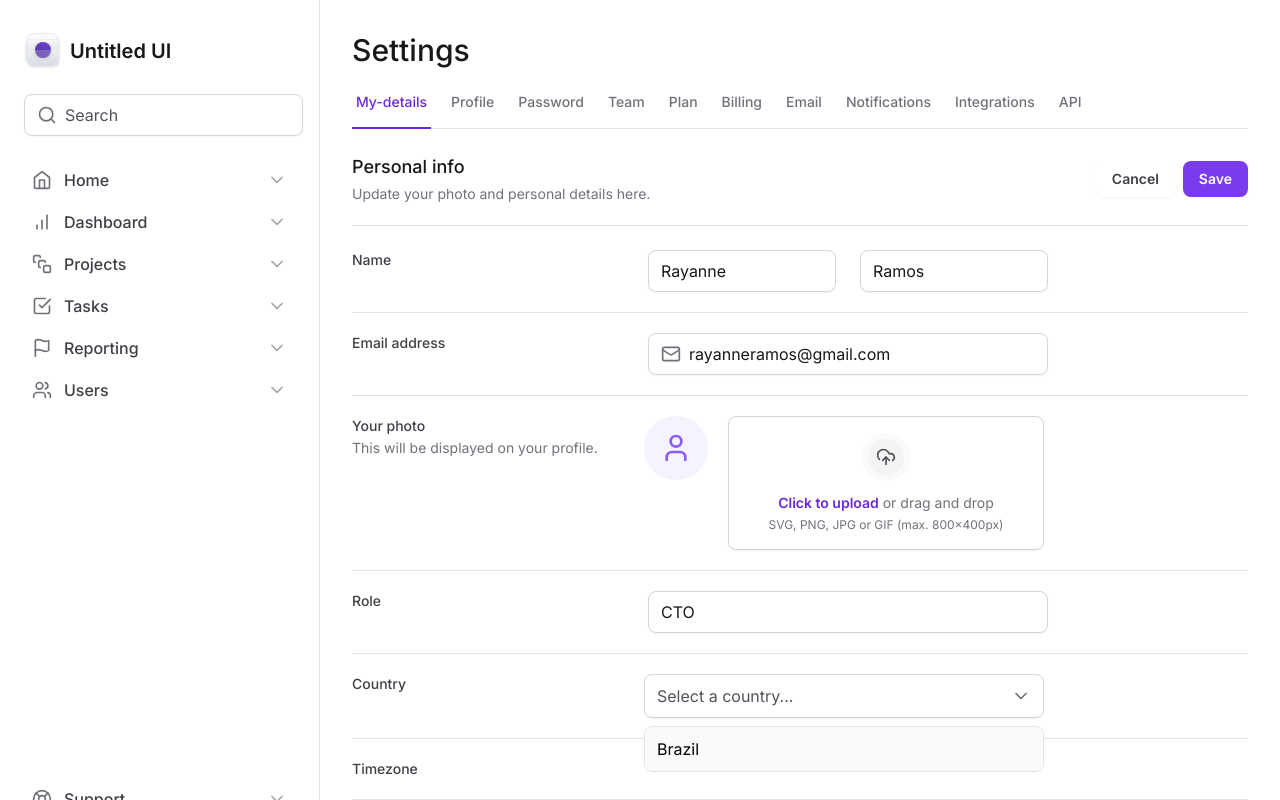
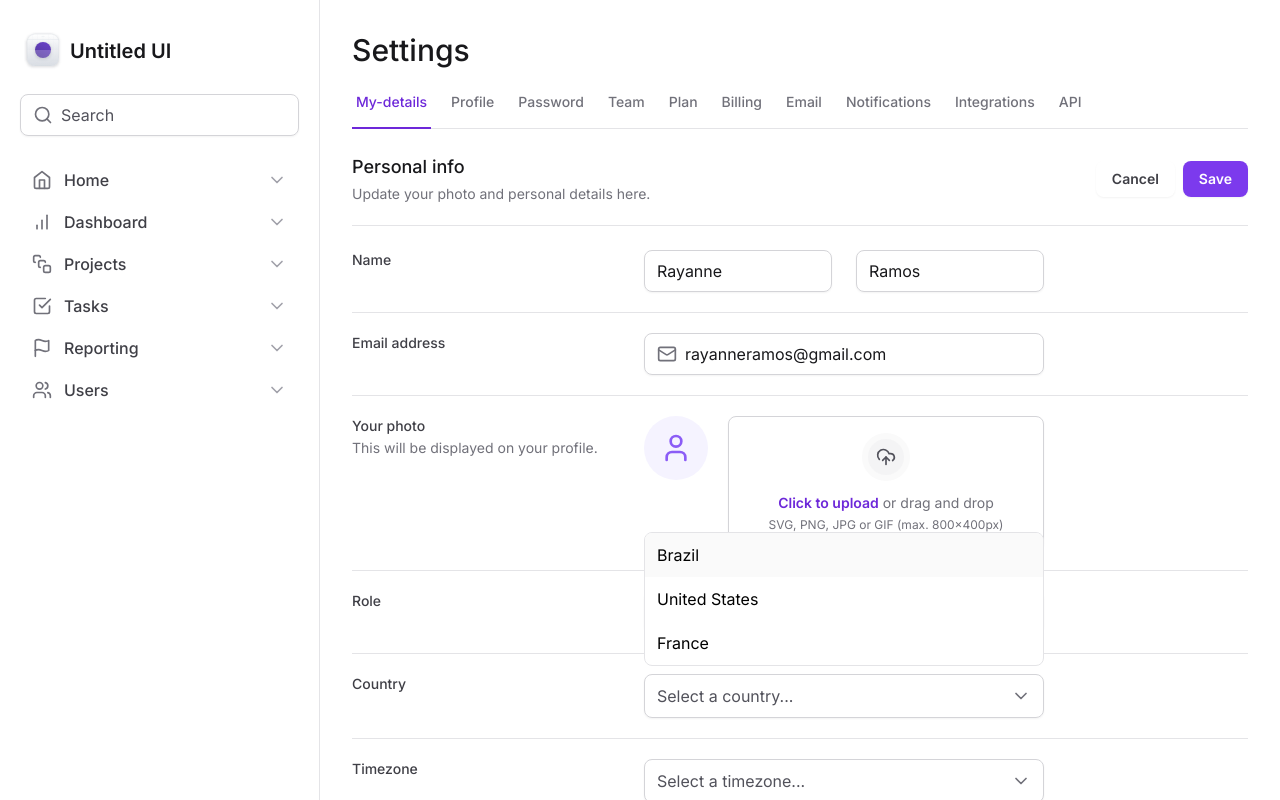
Before and after one commit to RayanneRamos/masterizando-tailwind, a Next.js app: page / in a window 1280 px wide. Both pictures are taken after a click on the button "Select a country...". Shown: the top 800 px of the page. Built offline with nearby package versions, Linux system fonts and the light colour scheme.

Commit message:
componentizando o select

```diff
--- a/src/app/page.tsx
+++ b/src/app/page.tsx
@@ -5,6 +5,7 @@ import { SettingsTabs } from "@/components/SettingsTabs";
 import * as FileInput from "../components/Form/FileInput";
 import { Mail } from "lucide-react";
 import { Select } from "@/components/Form/Select";
+import { SelectItem } from "@/components/Form/Select/SelectItem";
 export default function Home() {
   return (
     <>
@@ -106,7 +107,11 @@ export default function Home() {
               Country
             </label>
 
-            <Select />
+            <Select placeholder="Select a country...">
+              <SelectItem value="br" text="Brazil" />
+              <SelectItem value="us" text="United States" />
+              <SelectItem value="fr" text="France" />
+            </Select>
           </div>
           <div className="grid grid-cols-form gap-3 pt-5">
             <label
@@ -116,7 +121,13 @@ export default function Home() {
               Timezone
             </label>
 
-            <div></div>
+            <Select placeholder="Select a timezone...">
+              <SelectItem
+                value="utc8"
+                text="Pacific Standart Time (UTC-08:00)"
+              />
+              <SelectItem value="utc3" text="América São Paulo (UTC-03:00)" />
+            </Select>
           </div>
           <div className="grid grid-cols-form gap-3 pt-5">
             <label htmlFor="bio" className="text-sm font-medium text-zinc-700">
--- /dev/null
+++ b/src/components/Form/Select/SelectItem.tsx
@@ -0,0 +1,22 @@
+/* eslint-disable prettier/prettier */
+"use client";
+import * as Select from "@radix-ui/react-select";
+import { Check } from "lucide-react";
+
+export type SelectItemProps = Select.SelectItemProps & {
+  text: string;
+};
+
+export function SelectItem({ text, ...props }: SelectItemProps) {
+  return (
+    <Select.Item
+      className="flex items-center justify-between gap-2 px-3 py-2.5 outline-none data-[highlighted]:bg-zinc-50"
+      {...props}
+    >
+      <Select.ItemText className="text-black">{text}</Select.ItemText>
+      <Select.ItemIndicator>
+        <Check className="h-4 w-4 text-violet-500" />
+      </Select.ItemIndicator>
+    </Select.Item>
+  );
+}
--- a/src/components/Form/Select.tsx
+++ b/src/components/Form/Select/index.tsx
@@ -1,14 +1,22 @@
+/* eslint-disable prettier/prettier */
 "use client";
 
 import * as SelectPrimitive from "@radix-ui/react-select";
-import { Check, ChevronDown } from "lucide-react";
+import { ChevronDown } from "lucide-react";
+import { ReactNode } from "react";
+import { SelectItem } from "./SelectItem";
 
-export function Select() {
+export type SelectProps = {
+  children: ReactNode;
+  placeholder: string;
+};
+
+export function Select({ children, placeholder }: SelectProps) {
   return (
     <SelectPrimitive.Root>
       <SelectPrimitive.Trigger className="flex h-11 w-full items-center justify-between gap-2 rounded-lg border border-zinc-300 px-3 py-2 shadow-sm data-[placeholder]:text-zinc-600">
         <SelectPrimitive.Value
-          placeholder="Select a country..."
+          placeholder={placeholder}
           className="text-black"
         />
         <SelectPrimitive.Icon>
@@ -24,17 +32,7 @@ export function Select() {
           className="z-10 w-[--radix-select-trigger-width] overflow-hidden rounded-lg border border-zinc-200 bg-white"
         >
           <SelectPrimitive.Viewport>
-            <SelectPrimitive.Item
-              value="br"
-              className="flex items-center justify-between gap-2 px-3 py-2.5 outline-none data-[highlighted]:bg-zinc-50"
-            >
-              <SelectPrimitive.ItemText className="text-black">
-                Brazil
-              </SelectPrimitive.ItemText>
-              <SelectPrimitive.ItemIndicator>
-                <Check className="h-4 w-4 text-violet-500" />
-              </SelectPrimitive.ItemIndicator>
-            </SelectPrimitive.Item>
+            {children}
           </SelectPrimitive.Viewport>
         </SelectPrimitive.Content>
       </SelectPrimitive.Portal>
--- a/src/components/Input.tsx
+++ b/src/components/Input.tsx
@@ -23,7 +23,7 @@ export type InputRootProps = ComponentProps<"div">;
 export function InputRoot(props: InputRootProps) {
   return (
     <div
-      className=" mx-1 flex w-full items-center gap-2 rounded-lg border border-zinc-300 px-3 py-2 shadow-sm"
+      className="flex w-full items-center gap-2 rounded-lg border border-zinc-300 px-3 py-2 shadow-sm"
       {...props}
     />
   );
```
